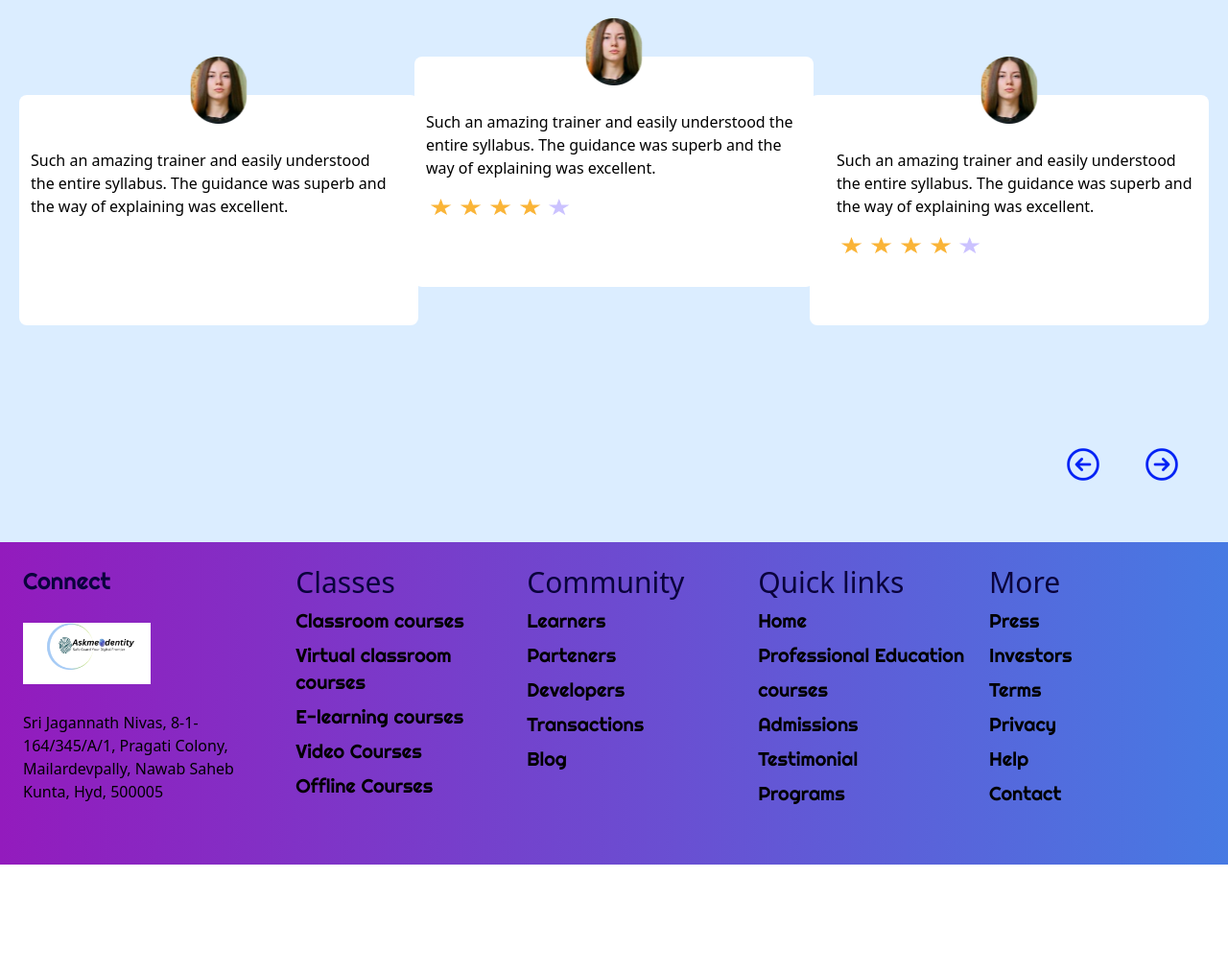
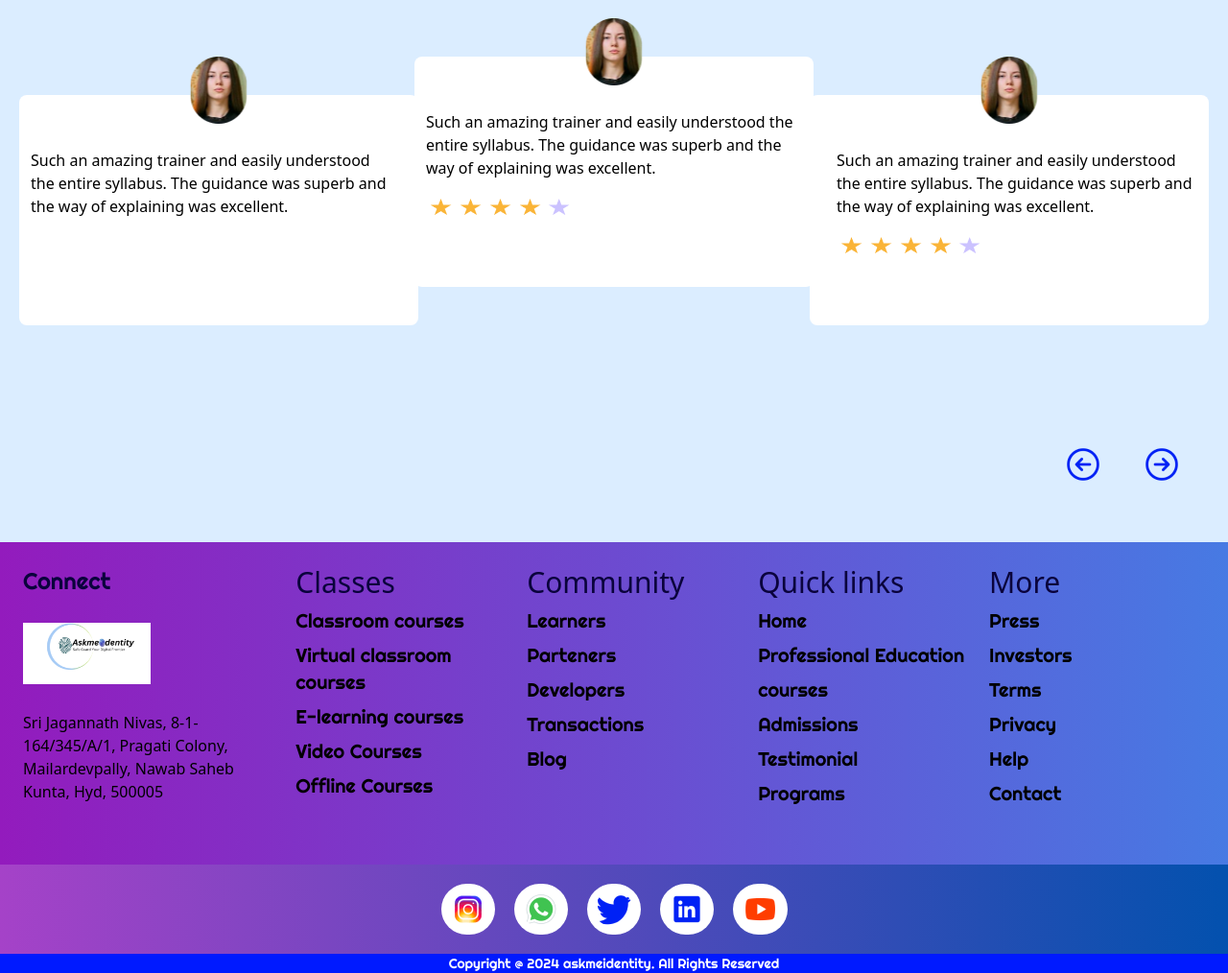
Before and after one commit to sugu2344/task2, a plain HTML site: page index.html in a window 1280 px wide. Shown: the part 3572-4586 px from the top of the page at 96% size. Before the commit the page ends 4473 px from the top, so only its background shows below. Drawn offline with Linux system fonts and the light colour scheme; a web font is replaced by a local one.

Commit message:
footer completed

```diff
--- a/index.html
+++ b/index.html
@@ -558,6 +558,25 @@
                 </div>
             </div>
         </section>
+        <!--................................................................... footer logo bar........................................... -->
+        <section class="bg-gradient-to-r from-footerbarbg2 to-footerbarbg1 p-5">
+            <div class="flex flex-row justify-center items-center gap-2 md:gap-5 lg:gap-5">
+                <img class="bg-white p-2 rounded-full" src="./public/insta.png">
+                <img class="bg-white p-2 rounded-full" src="./public/WhatsApp.png">
+                <img class="bg-white p-2 rounded-full" src="./public/Twitter.png">
+                <img class="bg-white p-2 rounded-full" src="./public/LinkedIn.png">
+                <img class="bg-white p-2 rounded-full" src="./public/YouTube.png">
+            </div>
+
+        </section>
+        <!-- ...................................................................copywrites.................................................. -->
+        <section class="bg-copywrites">
+
+            <p class="text-primary font-Righteous text-sm text-center">Copyright @ 2024 askmeidentity. All Rights
+                Reserved</p>
+
+        </section>
+
 
 
 
--- a/tailwind.config.js
+++ b/tailwind.config.js
@@ -23,6 +23,9 @@ module.exports = {
         footerbg1: "#477AE3",
         footerbg2: "#931BBD",
         dark: "#000000",
+        footerbarbg1: "#0351AE",
+        footerbarbg2: "#A542C8",
+        copywrites: "#001AFF",
       },
       fontFamily: {
         saira: ["Saira", "sans-serif"],
```
Also changed, not shown: dist/styles.css, public/LinkedIn.png (added), public/Twitter.png (added), public/WhatsApp.png (added), public/YouTube.png (added), public/insta.png (added).
